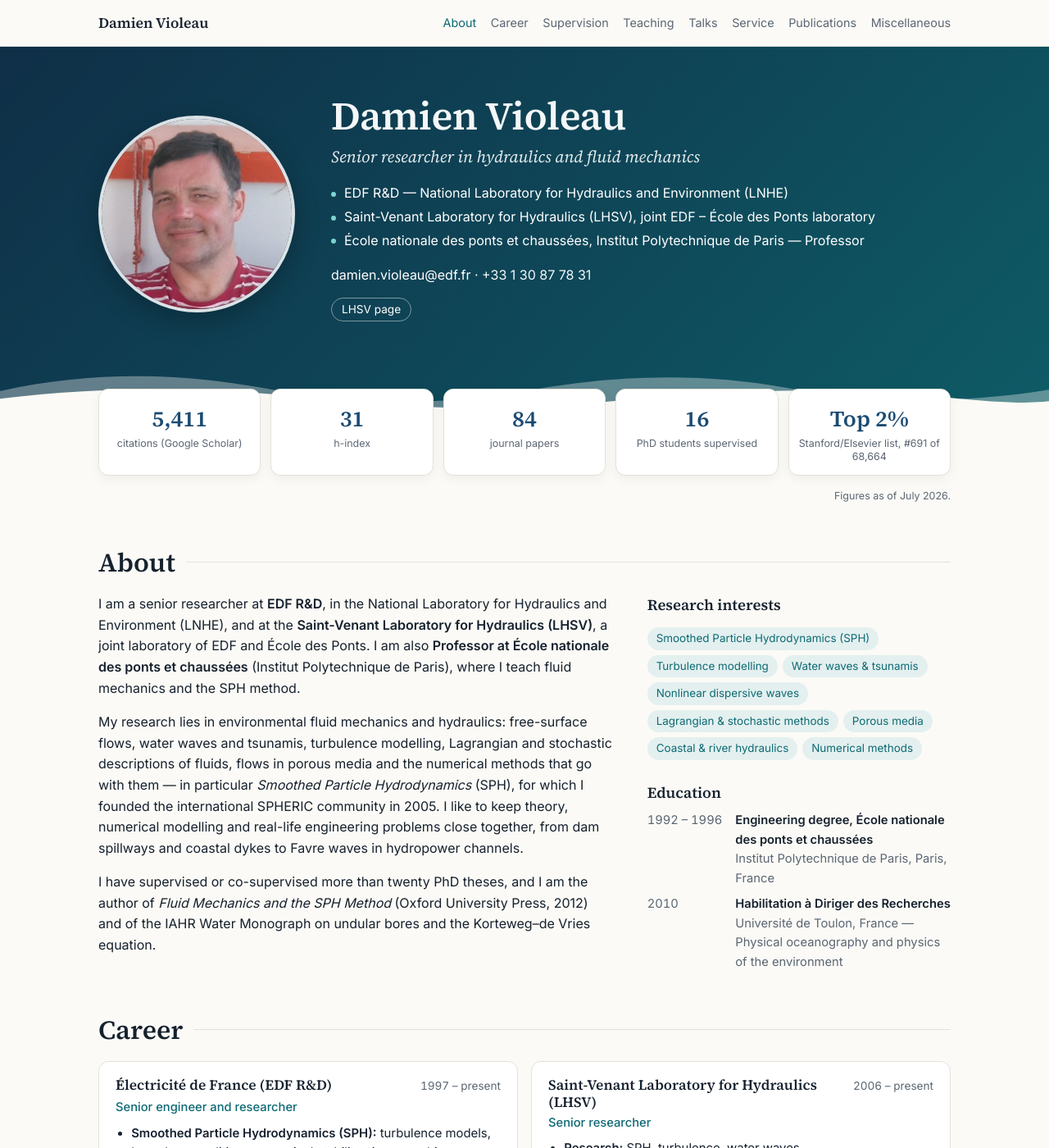
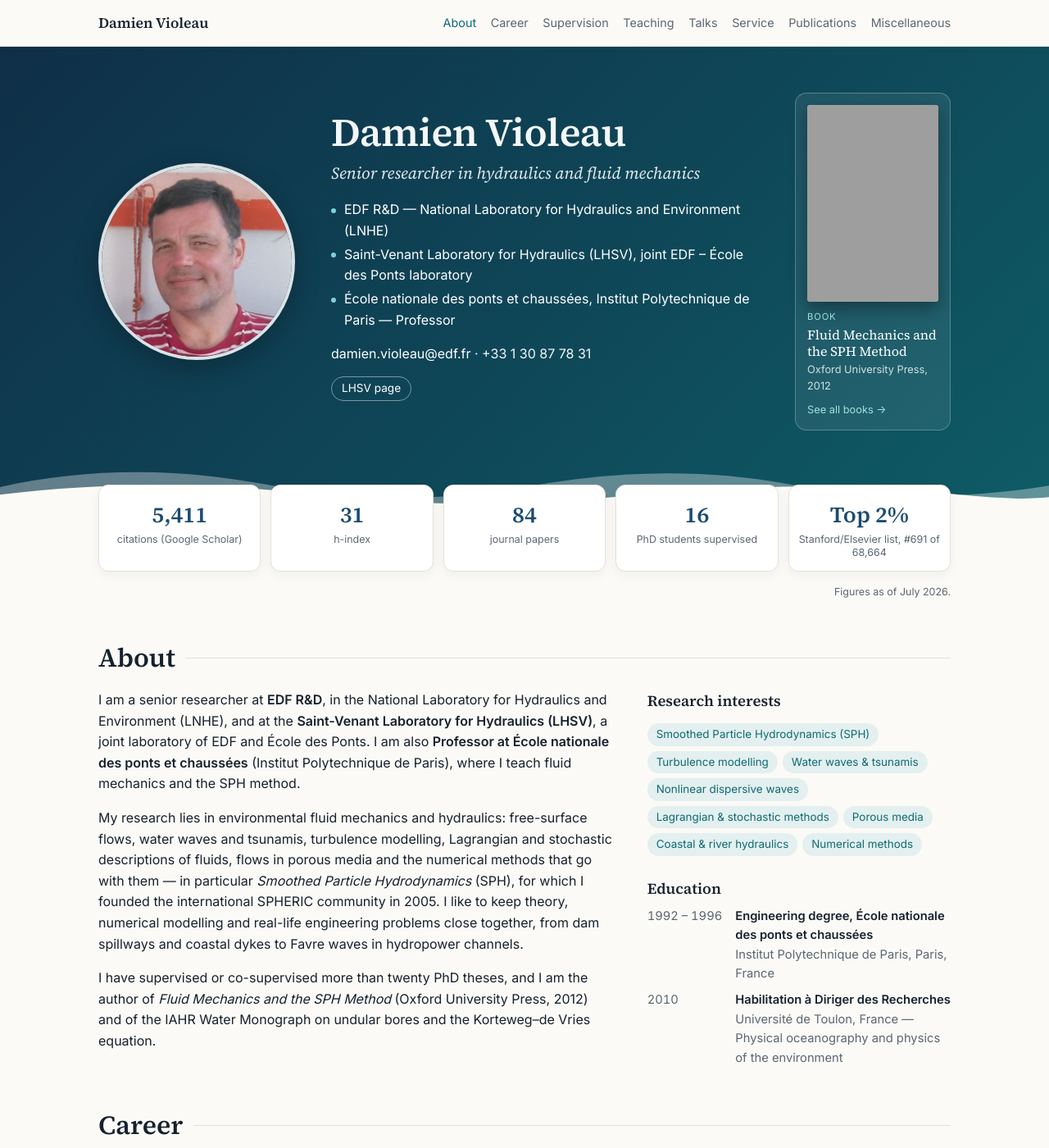
Before and after one commit to damienvioleau/damienvioleau.github.io, a Jekyll site: the page built from index.html, in a window 1280 px wide and 1400 px high. Shown: the whole window at 82% size. Built offline with Jekyll 4.4.1, drawn with Linux system fonts in a browser that asks for light colours; grey boxes are pictures that could not be loaded.

Commit message:
Add files via upload

```diff
--- a/_data/books.yml
+++ b/_data/books.yml
@@ -1,6 +1,7 @@
 # ------------------------------------------------------------------
 #  Books, monographs, book chapters, lecture notes, editorial work
 #  Same fields as journal.yml (ref in double quotes, title in *stars*)
+#  Optional:  cover: "assets/img/file.jpg"  shows a cover thumbnail
 # ------------------------------------------------------------------
 
 summary:
@@ -25,6 +26,7 @@
   - year: 2012
     ref: "Violeau, D., *Fluid Mechanics and the SPH Method*, Oxford University Press, Oxford, 2012, 594 p."
     url: "https://global.oup.com/academic/product/fluid-mechanics-and-the-sph-method-9780198744238"
+    cover: "assets/img/cover-sph-book.jpg"
   - year: 2012
     ref: "Ginocchio, R., Viollet, P.-L., *L’Énergie Hydraulique*, Lavoisier, Paris, 2012, 632 p. Contribution to the 2nd edition (in French)."
   - year: 2010
--- a/_data/profile.yml
+++ b/_data/profile.yml
@@ -29,6 +29,17 @@
   - label: "LHSV page"
     url: "http://stvenant.saezam.website/membres/violeau_damien"
 
+# Highlighted item shown at the top right of the page (delete the block to hide it)
+#   link: "#books" opens the Books tab of the Publications section;
+#         "#journal", "#conferences", "#bulletins", "#editor" also work
+featured:
+  image: "assets/img/cover-sph-book.jpg"
+  label: "Book"
+  title: "Fluid Mechanics and the SPH Method"
+  subtitle: "Oxford University Press, 2012"
+  link: "#books"
+  link_text: "See all books"
+
 # Key figures shown as tiles under the header (update once a year)
 metrics_date: "July 2026"
 metrics:
--- a/assets/css/style.css
+++ b/assets/css/style.css
@@ -164,3 +164,20 @@
   .pubs{padding-left:2.4rem}
   h2{font-size:1.6rem}
 }
+
+/* ---------- Featured item (top right) and book covers ---------- */
+.hero-grid{grid-template-columns:240px 1fr auto}
+.featured{display:flex;flex-direction:column;width:190px;padding:14px;border-radius:14px;background:rgba(255,255,255,.08);border:1px solid rgba(255,255,255,.25);color:#fff;transition:transform .2s, background .2s}
+.featured:hover{text-decoration:none;background:rgba(255,255,255,.15);transform:translateY(-3px)}
+.featured img{width:100%;aspect-ratio:2/3;object-fit:cover;border-radius:4px;box-shadow:0 8px 20px rgba(0,0,0,.35);margin-bottom:10px;background:#e8e6df}
+.f-label{font-size:.7rem;text-transform:uppercase;letter-spacing:.08em;color:#9fe0dc}
+.f-title{font-family:var(--serif);font-size:1rem;line-height:1.25;margin:.15rem 0}
+.f-sub{font-size:.8rem;opacity:.8}
+.f-link{font-size:.8rem;margin-top:.5rem;color:#9fe0dc}
+.pubs li.has-cover::after{content:"";display:block;clear:both}
+.pubs .cover{float:left;width:64px;aspect-ratio:2/3;object-fit:cover;border-radius:3px;margin:2px 14px 4px 0;box-shadow:0 2px 8px rgba(0,0,0,.18)}
+@media (max-width:860px){
+  .hero-grid{grid-template-columns:1fr}
+  .featured{display:grid;grid-template-columns:72px 1fr;grid-auto-rows:min-content;column-gap:14px;width:auto;align-items:start}
+  .featured img{grid-row:1 / span 4;width:72px;margin:0}
+}
--- a/assets/js/site.js
+++ b/assets/js/site.js
@@ -30,3 +30,13 @@
 }
 tabs.forEach(b=>b.addEventListener('click',()=>{current=b.dataset.tab;q.value='';tabs.forEach(x=>x.setAttribute('aria-selected',x===b));show()}));
 if(q){q.addEventListener('input',show);show();}
+
+// Links such as href="#books" open the matching Publications tab
+function openTab(name){
+  const b=tabs.find(t=>t.dataset.tab===name); if(!b) return false;
+  b.click(); document.getElementById('publications').scrollIntoView({behavior:'smooth'}); return true;
+}
+document.querySelectorAll('a[href^="#"]').forEach(a=>a.addEventListener('click',e=>{
+  if(openTab(a.getAttribute('href').slice(1))){e.preventDefault(); history.replaceState(null,'',a.getAttribute('href'));}
+}));
+if(location.hash) openTab(location.hash.slice(1));
--- a/index.html
+++ b/index.html
@@ -39,6 +39,15 @@
         {% for l in p.links %}{% if l.url != "" %}<a class="pill" href="{{ l.url }}">{{ l.label }}</a>{% endif %}{% endfor %}
       </p>
     </div>
+    {% if p.featured %}
+    <a class="featured" href="{{ p.featured.link }}">
+      <img src="{{ p.featured.image }}" alt="Cover of {{ p.featured.title | escape }}">
+      <span class="f-label">{{ p.featured.label }}</span>
+      <span class="f-title">{{ p.featured.title }}</span>
+      <span class="f-sub">{{ p.featured.subtitle }}</span>
+      <span class="f-link">{{ p.featured.link_text }} →</span>
+    </a>
+    {% endif %}
   </div>
   <svg class="waves" viewBox="0 0 1440 90" preserveAspectRatio="none" aria-hidden="true">
     <path d="M0,50 C120,20 240,20 360,45 C480,70 600,75 720,50 C840,25 960,20 1080,45 C1200,70 1320,70 1440,48 L1440,90 L0,90 Z"/>
@@ -190,7 +199,7 @@
   </div>
   <div class="pubpanel" data-panel="books">
     <ol class="pubs" reversed>
-    {% for x in b.books %}<li>{{ x.ref | markdownify | remove: '<p>' | remove: '</p>' | replace: me, me_b }}{% if x.status %} <span class="badge">{{ x.status }}</span>{% endif %}{% if x.url and x.url != "" %} <a class="doi" href="{{ x.url }}">link</a>{% endif %}</li>
+    {% for x in b.books %}<li{% if x.cover %} class="has-cover"{% endif %}>{% if x.cover %}<img class="cover" src="{{ x.cover }}" alt="Book cover" loading="lazy">{% endif %}{{ x.ref | markdownify | remove: '<p>' | remove: '</p>' | replace: me, me_b }}{% if x.status %} <span class="badge">{{ x.status }}</span>{% endif %}{% if x.url and x.url != "" %} <a class="doi" href="{{ x.url }}">link</a>{% endif %}</li>
     {% endfor %}
     </ol>
   </div>
```
